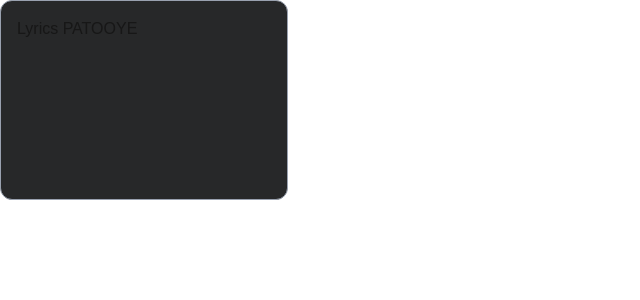
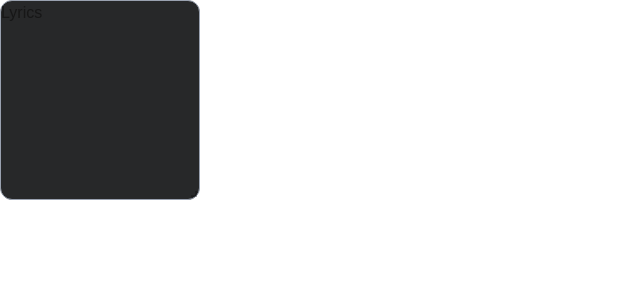
Before and after one commit to daydre4mX/spotify90s, a Next.js app: page / in a window 1280 px wide. Shown: the top 300 px of the page, without its empty margins (0-640 px from the left). Built offline with nearby package versions, Linux system fonts and the light colour scheme.

Commit message:
resizable

```diff
--- a/src/app/components/lyrics/lyrics.tsx
+++ b/src/app/components/lyrics/lyrics.tsx
@@ -1,11 +1,19 @@
-import React from 'react'
+import React from 'react';
+import { ResizableBox } from 'react-resizable';
+import 'react-resizable/css/styles.css';
 
-export default function lyrics() {
+export default function Lyrics() {
   return (
-    <div className='resize bg-default-gray w-2xs h-50 rounded-xl border-1 border-gray-400'>
-        <h1 className='m-4'>
-            Lyrics PATOOYE
-        </h1>
-    </div>
-  )
+    <ResizableBox
+      width={200}
+      height={200}
+      minConstraints={[100, 100]}
+      maxConstraints={[500, 500]}
+      resizeHandles={['se']}
+    >
+      <div className='bg-default-gray w-full h-full rounded-xl border border-gray-400'>
+        Lyrics
+      </div>
+    </ResizableBox>
+  );
 }
```
